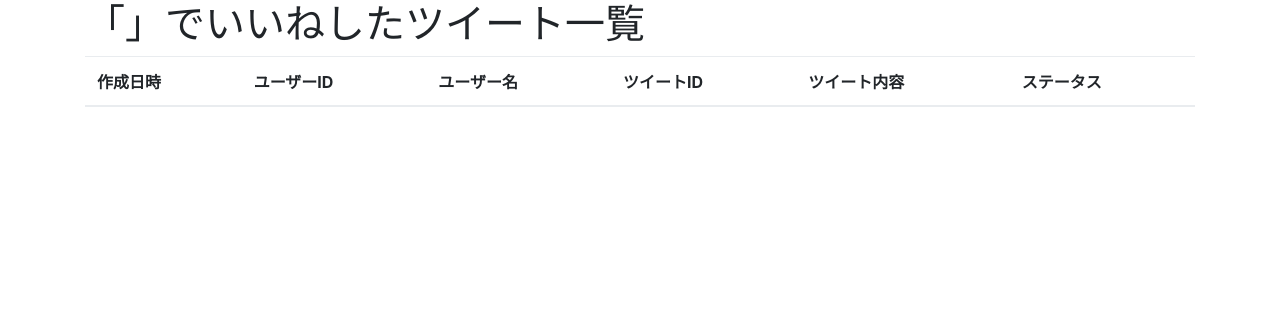
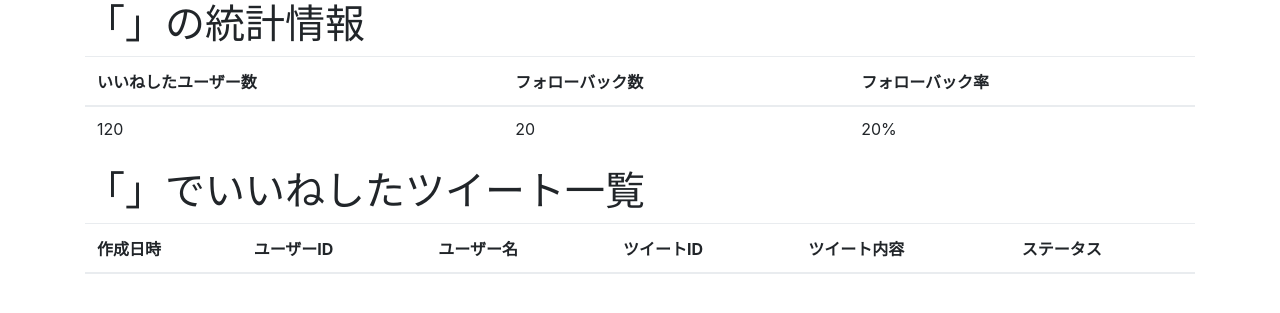
Before and after one commit to kdmgs110/Tweet-Analyser, a Flask app: template templates/query.html in a window 1280 px wide. Shown: the part 56-369 px from the top of the page. Run offline with Flask 2, Linux system fonts and the light colour scheme; the template is opened without the code that fills it, so the values that code supplies are empty; parts of the project's set-up code (start-up, migrations or seed data) failed here and were passed over; some libraries are stand-ins or nearby versions.

Commit message:
ref #9 キーワードを追加ボタンを追加

```diff
--- a/templates/query.html
+++ b/templates/query.html
@@ -1,6 +1,25 @@
 {% extends 'layout.html' %}
 
 {% block body %}
+
+<h1>「{{query[0]}}」の統計情報 </h1>
+
+<table class="table">
+  <thead>
+    <tr>
+      <th>いいねしたユーザー数</th>
+      <th>フォローバック数</th>
+      <th>フォローバック率</th>
+    </tr>
+  </thead>
+  <tbody>
+    <tr>
+      <td>120</td>
+      <td>20</td>
+      <td>20%</td>
+    </tr>
+  </tbody>
+</table>
 
 <h1>「{{query[0]}}」でいいねしたツイート一覧</h1>
 
@@ -20,7 +39,7 @@
         <tr>
             <th>{{row[2]}}</th>
             <td>{{row[3]}}</td>
-            <th>{{row[4]}}</th>
+            <td>{{row[4]}}</td>
             <td>{{row[5]}}</td>
             <td>{{row[6]}}</td>
             <td>{{row[7]}}</td>
--- a/templates/queryList.html
+++ b/templates/queryList.html
@@ -27,4 +27,8 @@
     </tbody>
 </table>
 
+<span class="pull-right">
+  <a class="btn btn-success" href="/addQuery">キーワードを追加する</a>
+</span>
+
 {% endblock %}
```
